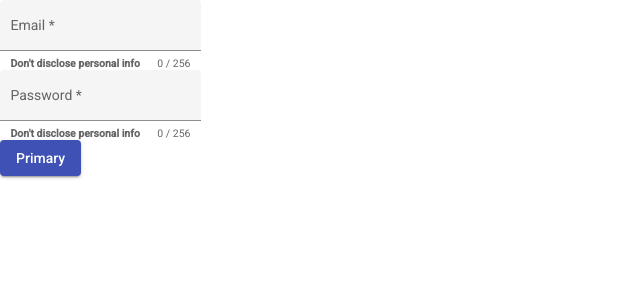
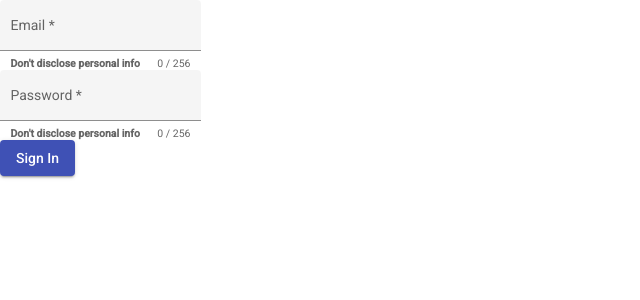
Before and after one commit to HectorRPL/parrot-app, an Angular app: page /auth/signIn in a window 1280 px wide. Shown: the top 300 px of the page, without its empty margins (0-640 px from the left). Built offline with nearby package versions, Linux system fonts and the light colour scheme; no server answers.

Commit message:
add connection api token

```diff
--- a/src/app/components/control-button-sign-in/control-button-sign-in.module.ts
+++ b/src/app/components/control-button-sign-in/control-button-sign-in.module.ts
@@ -2,6 +2,7 @@ import { NgModule } from '@angular/core';
 import { CommonModule } from '@angular/common';
 import { ControlButtonSignInComponent } from './control-button-sign-in/control-button-sign-in.component';
 import { MatButtonModule } from '@angular/material/button';
+import { AuthService } from '../../../services/auth/auth.service';
 
 
 
@@ -15,6 +16,9 @@ import { MatButtonModule } from '@angular/material/button';
   imports: [
     CommonModule,
     MatButtonModule,
+  ],
+  providers: [
+    AuthService,
   ]
 })
 export class ControlButtonSignInModule { }
--- a/src/app/components/control-button-sign-in/control-button-sign-in/control-button-sign-in.component.html
+++ b/src/app/components/control-button-sign-in/control-button-sign-in/control-button-sign-in.component.html
@@ -1,5 +1,7 @@
 <button
   mat-raised-button
-  color="primary">
-  Primary
+  color="primary"
+  (click)="this.createToken(this.user)"
+>
+  Sign In
 </button>
--- a/src/app/components/control-button-sign-in/control-button-sign-in/control-button-sign-in.component.ts
+++ b/src/app/components/control-button-sign-in/control-button-sign-in/control-button-sign-in.component.ts
@@ -1,4 +1,6 @@
-import { Component, OnInit } from '@angular/core';
+import { Component, Input, OnInit } from '@angular/core';
+import { AuthService } from '../../../../services/auth/auth.service';
+import { UserModel } from '../../../../models/user/user-model';
 
 @Component({
   selector: 'app-control-button-sign-in',
@@ -7,9 +9,23 @@ import { Component, OnInit } from '@angular/core';
 })
 export class ControlButtonSignInComponent implements OnInit {
 
-  constructor() { }
+  @Input() user: UserModel = new UserModel('', '');
+
+  constructor(
+    private authService: AuthService,
+  ) {
+  }
 
   ngOnInit(): void {
   }
 
+  createToken(user: UserModel): void {
+    this.authService.getToken(user)
+      .pipe()
+      .subscribe(
+        value => console.log(value),
+        error => console.log(error),
+      );
+  }
+
 }
--- a/src/app/components/form-sign-in/form-sign-in/form-sign-in.component.ts
+++ b/src/app/components/form-sign-in/form-sign-in/form-sign-in.component.ts
@@ -1,4 +1,4 @@
-import { Component, Input, OnInit } from '@angular/core';
+import { Component, Input, OnInit, Output, EventEmitter } from '@angular/core';
 import { FormBuilder, FormControl, FormGroup, Validators } from '@angular/forms';
 import { UserModel } from '../../../../models/user/user-model';
 import { map, takeUntil } from 'rxjs/operators';
@@ -12,6 +12,9 @@ import { Subject } from 'rxjs';
 export class FormSignInComponent implements OnInit {
 
   @Input() user: UserModel = new UserModel('', '');
+
+  @Output() isValid: boolean = false;
+  @Output() formValue = new EventEmitter<UserModel>();
 
   signInForm: FormGroup = new FormGroup({});
   destroy$ = new Subject();
@@ -60,9 +63,20 @@ export class FormSignInComponent implements OnInit {
       .pipe(
         takeUntil(this.destroy$)
       )
-      .subscribe((formStatus: string) => {
-        console.log(formStatus);
+      .subscribe(
+        (formStatus: string) => {
+          if (formStatus === 'VALID') {
+            this.emitUser()
+          }
       });
   }
 
+  emitUser(): void {
+    const user: UserModel = {
+      username: this.signInForm.get('username')?.value,
+      password: this.signInForm.get('password')?.value,
+    };
+    this.formValue.emit(user);
+  }
+
 }
--- a/src/app/views/auth/sign-in/sign-in.component.html
+++ b/src/app/views/auth/sign-in/sign-in.component.html
@@ -1,2 +1,9 @@
-<app-form-sign-in></app-form-sign-in>
-<app-control-button-sign-in></app-control-button-sign-in>
+<app-form-sign-in
+  (formValue)="this.getUser($event);"
+>
+</app-form-sign-in>
+
+<app-control-button-sign-in
+  [user]="this.user"
+>
+</app-control-button-sign-in>
--- a/src/app/views/auth/sign-in/sign-in.component.ts
+++ b/src/app/views/auth/sign-in/sign-in.component.ts
@@ -1,4 +1,5 @@
 import { Component, OnInit } from '@angular/core';
+import { UserModel } from '../../../../models/user/user-model';
 
 @Component({
   selector: 'app-sign-in',
@@ -7,9 +8,16 @@ import { Component, OnInit } from '@angular/core';
 })
 export class SignInComponent implements OnInit {
 
-  constructor() { }
+  user: UserModel = new UserModel('', '');
+
+  constructor() {
+  }
 
   ngOnInit(): void {
   }
 
+  getUser(user: UserModel) {
+    this.user = user;
+  }
+
 }
```
